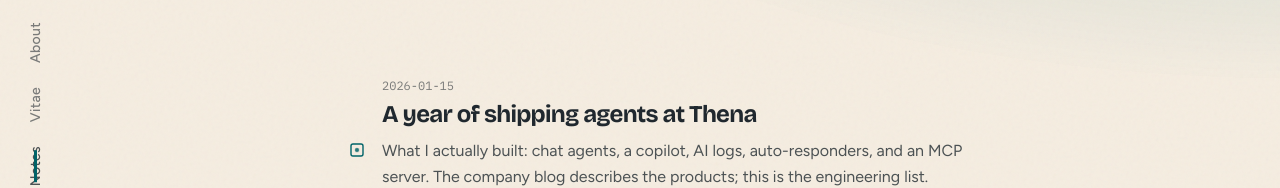
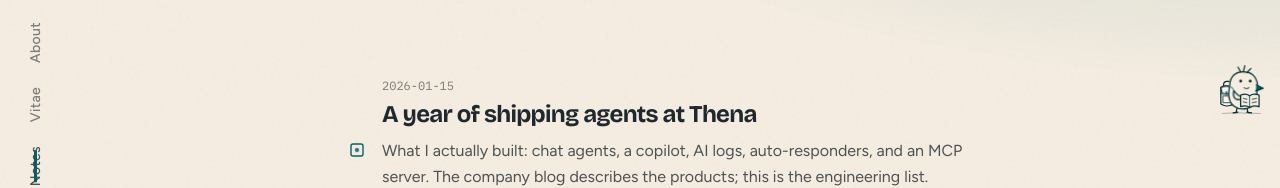
Before and after one commit to aadarshgupta1412/aadarshgupta1412.github.io, a Next.js app: page /blog in a window 1280 px wide. Shown: the part 211-399 px from the top of the page. Built offline with nearby package versions, Linux system fonts and the light colour scheme.

Commit message:
Give the trail bird a backpack and page-specific tool actions

```diff
--- a/app/globals.css
+++ b/app/globals.css
@@ -370,8 +370,6 @@
   .bird-wing { transform-origin: 33px 45px; }
   .bird-button:hover .bird-body,
   .bird-button:focus-visible .bird-body { transform: rotate(-5deg); }
-  .bird-greeting .bird-wing { animation: bird-wave 650ms ease-in-out; }
-  .bird-greeting .bird-body { animation: bird-nod 650ms ease-in-out; }
   .bird-caption { position: absolute; z-index: 1; left: 0; bottom: calc(100% + 4px); width: max-content; max-width: 180px; font-size: 11px; line-height: 1.4; padding: 6px 9px; border: 1px solid var(--border); border-radius: 8px; color: var(--text-body); background: var(--background-light); pointer-events: none; opacity: 0; transition: opacity 180ms ease-out; }
   .bird-caption[data-speaking='true'] { opacity: 1; }
   .bird-rail .bird-caption { left: auto; right: 0; }
@@ -388,18 +386,68 @@
     .bird-eyes,
     .bird-button:hover .bird-body,
     .bird-button:focus-visible .bird-body { transform: none; }
-    .bird-greeting .bird-wing,
-    .bird-greeting .bird-body { animation: none; }
   }
 }
 
-@keyframes bird-wave {
+/* Backpack choreography: reach, open, retrieve, then use the chosen tool once. */
+@layer components {
+  .bird-prop { transform-origin: 55px 57px; }
+  .bird-pack-flap { transform-origin: 14px 39px; }
+  .bird-action .bird-pack-flap { animation: bird-open-pack 1000ms ease-in-out both; }
+  .bird-action .bird-wing { animation: bird-reach 1000ms ease-in-out both; }
+  .bird-action .bird-prop { animation: bird-unpack 1000ms cubic-bezier(.22, 1, .36, 1) both; }
+  .bird-action .bird-body { animation: bird-rummage 1000ms ease-in-out; }
+  .bird-tool { transform-origin: 55px 57px; }
+  .bird-action[data-tool='work'] .bird-tool { animation: bird-inspect 850ms 1000ms ease-in-out; }
+  .bird-action[data-tool='notes'] .bird-tool { animation: bird-read 850ms 1000ms ease-in-out; }
+  .bird-action[data-tool='map'] .bird-tool,
+  .bird-action[data-tool='hello'] .bird-tool { animation: bird-read 850ms 1000ms ease-in-out; }
+  .bird-action[data-tool='contact'] .bird-tool { animation: bird-offer 850ms 1000ms ease-in-out; }
+  .bird-shutter { opacity: 0; animation: bird-snap 600ms 1100ms ease-out; }
+  @media (prefers-reduced-motion: reduce) {
+    .bird-action .bird-pack-flap,
+    .bird-action .bird-wing,
+    .bird-action .bird-prop,
+    .bird-action .bird-body,
+    .bird-action .bird-tool,
+    .bird-shutter { animation: none; }
+  }
+}
+@keyframes bird-open-pack {
+  0%, 15%, 80%, 100% { transform: rotate(0); }
+  30%, 65% { transform: rotate(-65deg); }
+}
+@keyframes bird-reach {
   0%, 100% { transform: rotate(0); }
-  25%, 65% { transform: rotate(-35deg); }
-  45%, 85% { transform: rotate(-10deg); }
+  25%, 45% { transform: rotate(105deg); }
+  70% { transform: rotate(-15deg); }
 }
-@keyframes bird-nod {
+@keyframes bird-rummage {
   0%, 100% { transform: rotate(0); }
-  35% { transform: rotate(-7deg); }
-  70% { transform: rotate(3deg); }
+  30%, 50% { transform: rotate(-9deg); }
+  75% { transform: rotate(3deg); }
 }
+@keyframes bird-unpack {
+  0%, 40% { opacity: 0; transform: translate(-32px, -10px) scale(.25); }
+  55% { opacity: 1; transform: translate(-23px, -22px) scale(.6); }
+  78% { opacity: 1; transform: translate(0, -7px) scale(1); }
+  100% { opacity: 1; transform: translate(0, 0) scale(1); }
+}
+@keyframes bird-inspect {
+  0%, 100% { transform: translate(0, 0); }
+  35% { transform: translate(-6px, -9px); }
+  65% { transform: translate(1px, -9px); }
+}
+@keyframes bird-read {
+  0%, 100% { transform: rotate(0); }
+  35% { transform: rotate(-7deg) scaleX(.9); }
+  70% { transform: rotate(4deg); }
+}
+@keyframes bird-offer {
+  0%, 100% { transform: translateX(0); }
+  50% { transform: translateX(6px) rotate(-8deg); }
+}
+@keyframes bird-snap {
+  0%, 100% { opacity: 0; }
+  25%, 50% { opacity: .8; }
+}
--- a/app/page.tsx
+++ b/app/page.tsx
@@ -1,5 +1,4 @@
 import Link from 'next/link';
-import { TrailCompanion } from '@/components/TrailCompanion';
 import { HeroSection } from '@/components/HeroSection';
 import { SelectedWork } from '@/components/SelectedWork';
 import { Container } from '@/components/Container';
@@ -9,8 +8,7 @@
 
 export default function Home() {
   return (
-    <div className="pr-12 xl:pr-0">
-      <TrailCompanion />
+    <div>
       <HeroSection />
 
       <section className="pb-16 md:pb-24" data-bird-perch="work" aria-labelledby="work-title">
--- a/components/ClientLayout.tsx
+++ b/components/ClientLayout.tsx
@@ -1,6 +1,7 @@
 'use client';
 
 import { ReactNode, useEffect, useRef } from 'react';
+import { TrailCompanion } from './TrailCompanion';
 import { Atmosphere } from './Atmosphere';
 import { VerticalNav } from './VerticalNav';
 import { Navigation } from './Navigation';
@@ -28,12 +29,13 @@
   return (
     <>
       <Atmosphere />
+      <TrailCompanion />
       <Navigation />
       <VerticalNav />
       <div className="hidden lg:block">
         <ThemeToggle className="fixed top-7 right-7 xl:top-8 xl:right-8 z-50" />
       </div>
-      <div className="relative z-10 pt-14 lg:pt-0 lg:pl-16 xl:pl-[72px]">{children}</div>
+      <div className="relative z-10 pt-14 lg:pt-0 lg:pl-16 xl:pl-[72px] pr-12 xl:pr-0">{children}</div>
     </>
   );
 }
--- a/components/TrailCompanion.tsx
+++ b/components/TrailCompanion.tsx
@@ -1,14 +1,16 @@
 'use client';
 
 import { useEffect, useRef, useState } from 'react';
+import { usePathname } from 'next/navigation';
 
-type Perch = 'hello' | 'work' | 'photos' | 'notes' | 'contact';
+type Perch = 'hello' | 'work' | 'photos' | 'notes' | 'contact' | 'map';
 const captions: Record<Perch, string> = {
   hello: 'Oh, hello.',
   work: 'Following the evidence.',
   photos: 'Nice light.',
   notes: 'Just one more page.',
-  contact: 'See you on the trail.',
+  contact: 'A little note for the road.',
+  map: 'How did we get here?',
 };
 
 function Bird({ perch }: { perch: Perch }) {
@@ -19,7 +21,15 @@
         <path d="m37 68-2 8m3-1-7 1m20-8 2 8m-2-1 7 1" />
         <g className="bird-body">
           <path d="M24 55 13 48l8 17 12-1" fill="var(--background)" />
+          <g className="bird-backpack">
+            <path d="M17 39v-4q0-5 5-5h3" />
+            <path d="M13 39q7-5 16 0l2 24q-9 6-18 0Z" fill="var(--background-light)" />
+            <path d="M16 51h12v10H16Z" opacity=".65" />
+            <path className="bird-pack-flap" d="M13 39q8-4 16 0l-2 9H15Z" fill="var(--background-light)" />
+            <path d="M21 45v5" stroke="var(--accent)" />
+          </g>
           <path d="M26 36c0-14 10-22 23-20 13 1 20 13 17 28-1 5 1 9-1 14-4 12-22 16-33 8-8-6-9-17-6-30Z" fill="var(--background)" />
+          <path d="M28 38q6 5 6 16" stroke="var(--accent)" opacity=".7" />
           <path d="m42 16-4-7m8 7 2-9m3 10 6-6" />
           <path d="m65 35 10 5-11 4" fill="var(--accent)" />
           <g className="bird-eyes">
@@ -28,28 +38,32 @@
           </g>
           <path d="M47 39q4 3 7 0" opacity=".65" />
           <path className="bird-wing" d="M32 44c-3 13 8 16 16 9-6 1-11-3-16-9Z" fill="var(--background)" />
-          {perch === 'work' && <g className="bird-prop"><circle cx="60" cy="48" r="8" fill="var(--background)" /><path d="m66 54 7 9" /><circle cx="60" cy="48" r="4.5" stroke="var(--accent)" opacity=".6" /></g>}
-          {perch === 'photos' && <g className="bird-prop"><path d="m43 51 4-5h12l3 5h6v15H42V51Z" fill="var(--background)" /><circle cx="55" cy="58" r="5" stroke="var(--accent)" /><path d="M63 54h1" /></g>}
-          {perch === 'notes' && <g className="bird-prop"><path d="M42 50q8-3 13 1 6-4 14-1v17q-8-3-14 1-5-4-13-1Z" fill="var(--background)" /><path d="M55 51v17m-9-13 5 1m8 0 6-1m-19 5 5 1m8 0 6-1" opacity=".6" /></g>}
-          {perch === 'contact' && <g className="bird-prop"><path d="M43 49h26v17H43Z" fill="var(--background)" /><path d="m43 49 13 10 13-10" stroke="var(--accent)" /></g>}
+          {perch === 'work' && <g className="bird-prop"><g className="bird-tool"><circle cx="60" cy="48" r="8" fill="var(--background)" /><path d="m66 54 7 9" /><circle cx="60" cy="48" r="4.5" stroke="var(--accent)" opacity=".6" /></g></g>}
+          {perch === 'photos' && <g className="bird-prop"><g className="bird-tool"><path d="m43 51 4-5h12l3 5h6v15H42V51Z" fill="var(--background)" /><circle cx="55" cy="58" r="5" stroke="var(--accent)" /><path d="M63 54h1" /><path className="bird-shutter" d="m69 43 3-3m-7 1v-4m7 10h4" stroke="var(--accent)" /></g></g>}
+          {perch === 'notes' && <g className="bird-prop"><g className="bird-tool"><path d="M42 50q8-3 13 1 6-4 14-1v17q-8-3-14 1-5-4-13-1Z" fill="var(--background)" /><path d="M55 51v17m-9-13 5 1m8 0 6-1m-19 5 5 1m8 0 6-1" opacity=".6" /></g></g>}
+          {(perch === 'map' || perch === 'hello') && <g className="bird-prop"><g className="bird-tool"><path d="m41 50 9-3 9 3 10-3v20l-10 3-9-3-9 3Z" fill="var(--background)" /><path d="M50 47v20m9-17v20" opacity=".4" /><path className="bird-map-route" d="m45 62 7-8 6 9 7-8" stroke="var(--accent)" strokeDasharray="2 3" /><circle cx="65" cy="55" r="2" fill="var(--accent)" stroke="none" /></g></g>}
+          {perch === 'contact' && <g className="bird-prop"><g className="bird-tool"><path d="M43 49h26v17H43Z" fill="var(--background)" /><path d="m43 49 13 10 13-10" stroke="var(--accent)" /></g></g>}
         </g>
       </g>
     </svg>
   );
 }
 
-function BirdButton({ perch }: { perch: Perch }) {
+function BirdButton({ perch, route }: { perch: Perch; route: string }) {
   const [greeting, setGreeting] = useState(0);
   const [speaking, setSpeaking] = useState(false);
   const timer = useRef<ReturnType<typeof setTimeout>>();
-  useEffect(() => () => { if (timer.current) clearTimeout(timer.current); }, []);
+  useEffect(() => {
+    setSpeaking(false);
+    return () => { if (timer.current) clearTimeout(timer.current); };
+  }, [route, perch]);
 
   return (
     <div className="bird-perch">
       <button
         type="button"
         className="bird-button"
-        aria-label="Say hello to the trail bird"
+        aria-label="See what the trail bird has in its backpack"
         onClick={() => {
           setGreeting((value) => value + 1);
           setSpeaking(true);
@@ -57,7 +71,7 @@
           timer.current = setTimeout(() => setSpeaking(false), 2400);
         }}
       >
-        <span key={greeting} className={greeting ? 'bird-greeting' : ''}><Bird perch={perch} /></span>
+        <span key={`${route}:${perch}:${greeting}`} className="bird-action" data-tool={perch}><Bird perch={perch} /></span>
       </button>
       <span className="bird-caption" data-speaking={speaking} role="status">{speaking ? captions[perch] : ''}</span>
     </div>
@@ -66,7 +80,11 @@
 
 /** One continuous margin companion at every viewport size. */
 export function TrailCompanion() {
-  const [perch, setPerch] = useState<Perch>('hello');
+  const pathname = usePathname();
+  const [homePerch, setHomePerch] = useState<Perch>('hello');
+  const page = pathname.split('/').filter(Boolean)[0] || '';
+  const routePerches: Record<string, Perch> = { projects: 'work', photography: 'photos', blog: 'notes', about: 'map', vitae: 'map', contact: 'contact' };
+  const perch = page ? (routePerches[page] || 'hello') : homePerch;
   const rail = useRef<HTMLDivElement>(null);
 
   useEffect(() => {
@@ -86,7 +104,7 @@
           current = section.dataset.birdPerch as Perch;
         }
       }
-      setPerch(current);
+      setHomePerch(current);
       const progress = Math.min(1, Math.max(0, window.scrollY / Math.max(1, document.documentElement.scrollHeight - window.innerHeight)));
       const y = reduced.matches ? 0 : progress * Math.min(160, window.innerHeight * 0.2);
       let xEye = reduced.matches ? 0 : -1;
@@ -129,7 +147,7 @@
       document.removeEventListener('visibilitychange', schedule);
       reduced.removeEventListener('change', schedule);
     };
-  }, []);
+  }, [pathname]);
 
-  return <div ref={rail} className="bird-rail"><BirdButton perch={perch} /></div>;
+  return <div ref={rail} className="bird-rail"><BirdButton perch={perch} route={pathname} /></div>;
 }
```
Also changed, not shown: 1 other file (tests, documents, lock files or other folders).
